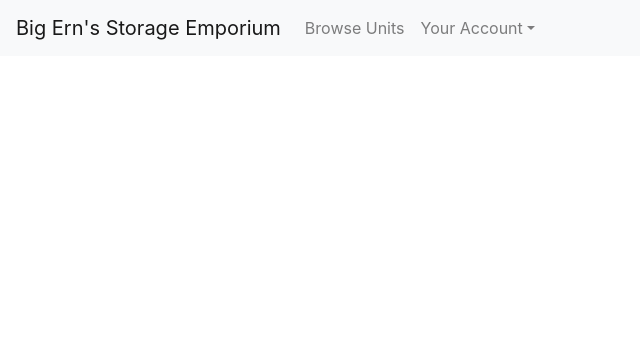
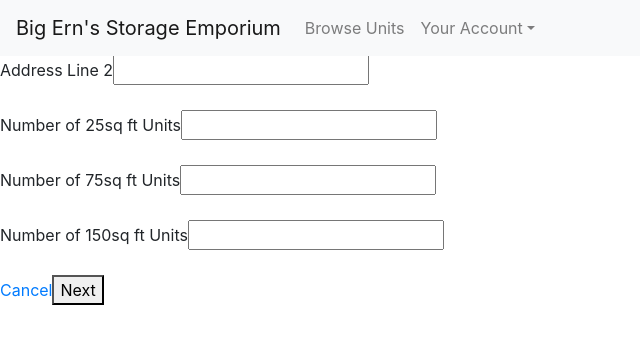
Before and after one commit to dan-k-park/Big-Erns-Storage-Emporium, a React (Create React App) app in the folder client/: page /locations/new in a window 1280 px wide. Shown: the top 344 px of the page, without its empty margins (0-640 px from the left). Built offline with nearby package versions, Linux system fonts and the light colour scheme; no server answers.

Commit message:
form shows up need to style

```diff
--- a/client/src/components/App.js
+++ b/client/src/components/App.js
@@ -17,7 +17,7 @@ class App extends Component {
       <Router>
         <Header />
         <Route exact path ='/' component={Dashboard}/>
-        <Route exact path ='/new/location' component={LocationNew}/>
+        <Route exact path ='/locations/new' component={LocationNew}/>
       </Router>
     )
   }
--- a/client/src/components/Header.js
+++ b/client/src/components/Header.js
@@ -24,7 +24,7 @@ class Header extends Component {
           return [
             <NavDropdown.Item key='1' href="/api/users">View Current Tenants</NavDropdown.Item>,
             <NavDropdown.Item key='2' href="/api/locations">View Facilities</NavDropdown.Item>,
-            <NavDropdown.Item key='3' href="/new/locations">Add New Facilities</NavDropdown.Item>,
+            <NavDropdown.Item key='3' href="/locations/new">Add New Facilities</NavDropdown.Item>,
             <NavDropdown.Item key='6' href="/api/logout">Logout</NavDropdown.Item>
           ]
         } else {
--- a/client/src/components/locations/LocationForm.js
+++ b/client/src/components/locations/LocationForm.js
@@ -1,7 +1,6 @@
 import React, { Component } from 'react';
 import { reduxForm, Field } from 'redux-form';
 import LocationField from './LocationField';
-import { Container } from 'react-bootstrap';
 import { Link } from 'react-router-dom';
 import _ from 'lodash';
 import formFields from './formFields';
@@ -15,13 +14,13 @@ class LocationForm extends Component {
 
   render() {
     return (
-      <Container>
-        <form onSubmit={this.props.handleSubmit(this.props.onSurveySubmit)}>
+      <div>
+        <form onSubmit={this.props.handleSubmit(this.props.onLocationSubmit)}>
           {this.renderFields()}
           <Link to='/'>Cancel</Link>
           <button type='submit'>Next</button>
         </form>
-      </Container>
+      </div>
     )
   }
 }
```
